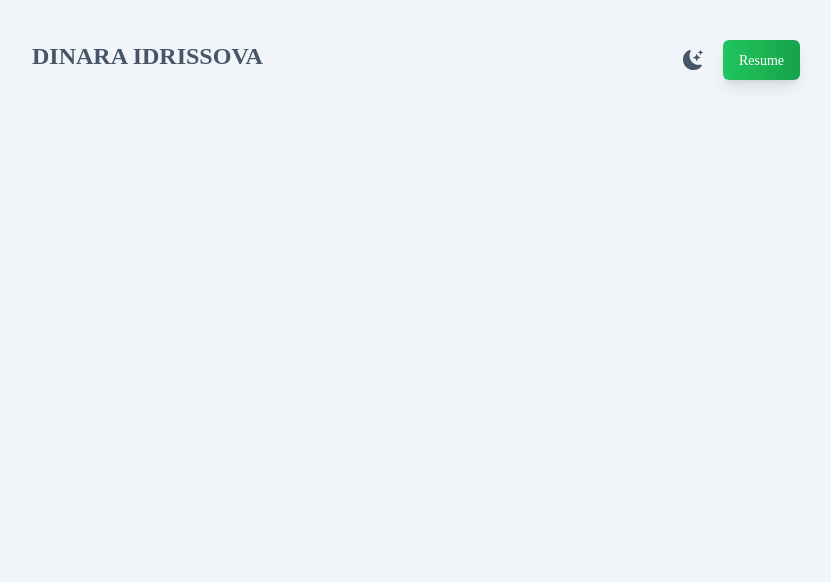
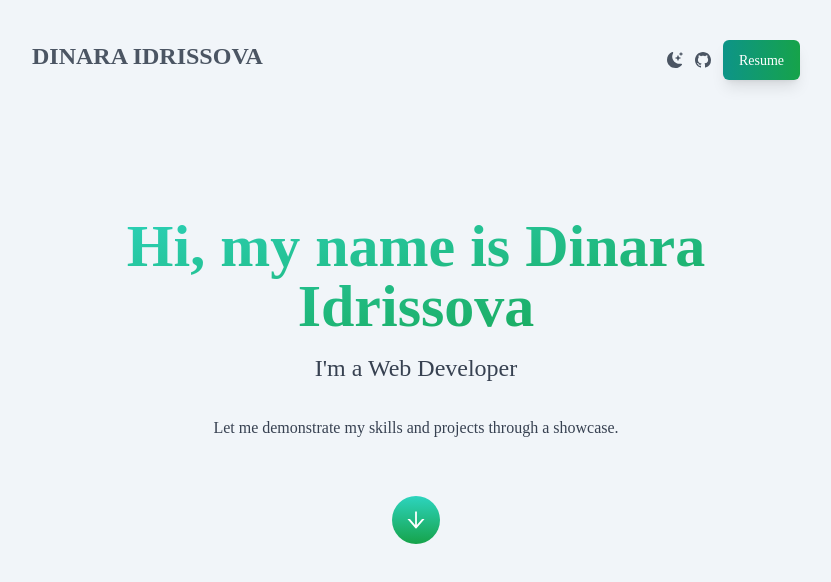
Before and after one commit to Dina2703/di_showcase, a Next.js app: page / in a window 1280 px wide. Shown: the top 582 px of the page, without its empty margins (224-1055 px from the left). Built offline with nearby package versions, Linux system fonts and the light colour scheme.

Commit message:
Hero section content

```diff
--- a/pages/index.js
+++ b/pages/index.js
@@ -1,6 +1,7 @@
 import Image from "next/image";
 import Head from "next/head";
-import { BsFillMoonStarsFill } from "react-icons/bs";
+import { BsFillMoonStarsFill, BsGithub } from "react-icons/bs";
+import { AiOutlineArrowDown } from "react-icons/ai";
 
 export default function Home() {
   return (
@@ -14,7 +15,8 @@ export default function Home() {
       </Head>
       <main className="bg-slate-100 px-6 md:px-10">
         <section className="min-h-screen max-w-3xl m-auto">
-          <nav className="py-10 mb-12 flex justify-between text-slate-600">
+          {/* navbar */}
+          <nav className="py-10 mb-12 flex justify-between text-gray-600">
             <h1
               className="text-xl md:text-2xl font-spectral font-bold  uppercase
             "
@@ -22,12 +24,18 @@ export default function Home() {
               Dinara Idrissova
             </h1>
 
-            <ul className="flex items-center ">
+            <ul className="flex items-center gap-3">
               <li>
-                <BsFillMoonStarsFill className="cursor-pointer text-md md:text-xl " />
+                <BsFillMoonStarsFill className="cursor-pointer text-md " />
               </li>
               <li>
-                <button className="md:text-md  duration-150 transition-all ease-in-out hover:scale-95 bg-gradient-to-r from-green-500 to-green-600 px-2 py-1 md:px-4 md:py-2 shadow-lg  rounded-md ml-5 ">
+                <a href="https://github.com/Dina2703" target="_blank">
+                  <BsGithub className="text-gray-600" />
+                </a>
+              </li>
+
+              <li>
+                <button className="md:text-md  duration-150 transition-all ease-in-out hover:scale-95 bg-gradient-to-r from-teal-600 to-green-600 px-2 py-1 md:px-4 md:py-2 shadow-lg  rounded-md ">
                   <a href="#" className="text-white text-sm ">
                     Resume
                   </a>
@@ -35,6 +43,20 @@ export default function Home() {
               </li>
             </ul>
           </nav>
+          {/*Hero section  */}
+          <div className="text-center p-10">
+            <h2 className="text-4xl font-extrabold md:text-6xl py-2  text-transparent bg-clip-text bg-gradient-to-br from-teal-400 to-green-600">
+              Hi, my name is{" "}
+              <span className=" block md:inline">Dinara Idrissova</span>
+            </h2>
+            <h3 className="text-2xl py-2 text-gray-700">I'm a Web Developer</h3>
+            <p className="text-md py-3 md:py-5  leading-8 text-gray-700">
+              Let me demonstrate my skills and projects through a showcase.
+            </p>
+            <div className="mx-auto mt-8 flex justify-center items-center bg-gradient-to-b from-teal-400 to-green-600 rounded-full w-12 h-12 cursor-pointer ">
+              <AiOutlineArrowDown className="text-white text-2xl " />
+            </div>
+          </div>
         </section>
       </main>
     </div>
```
